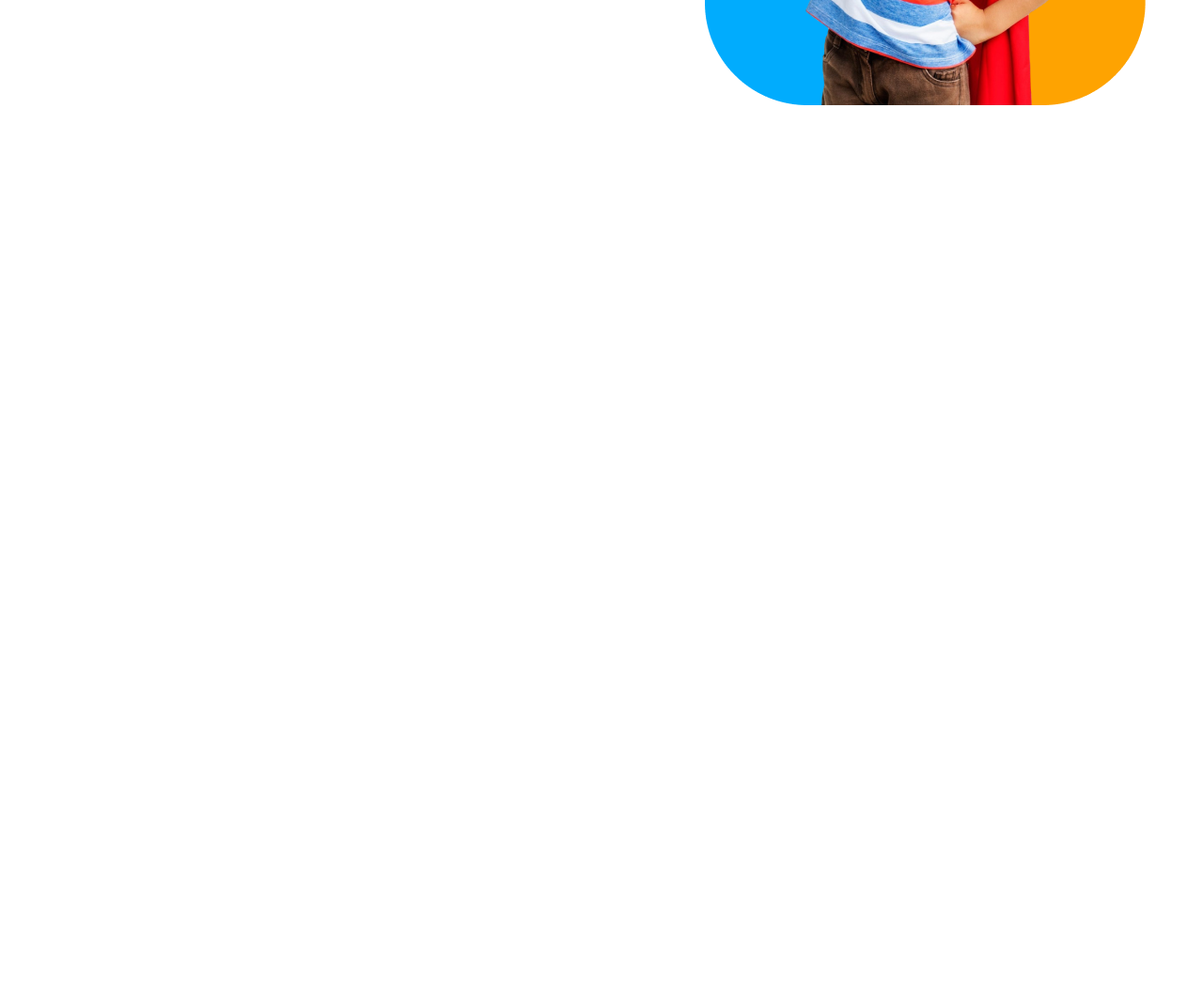
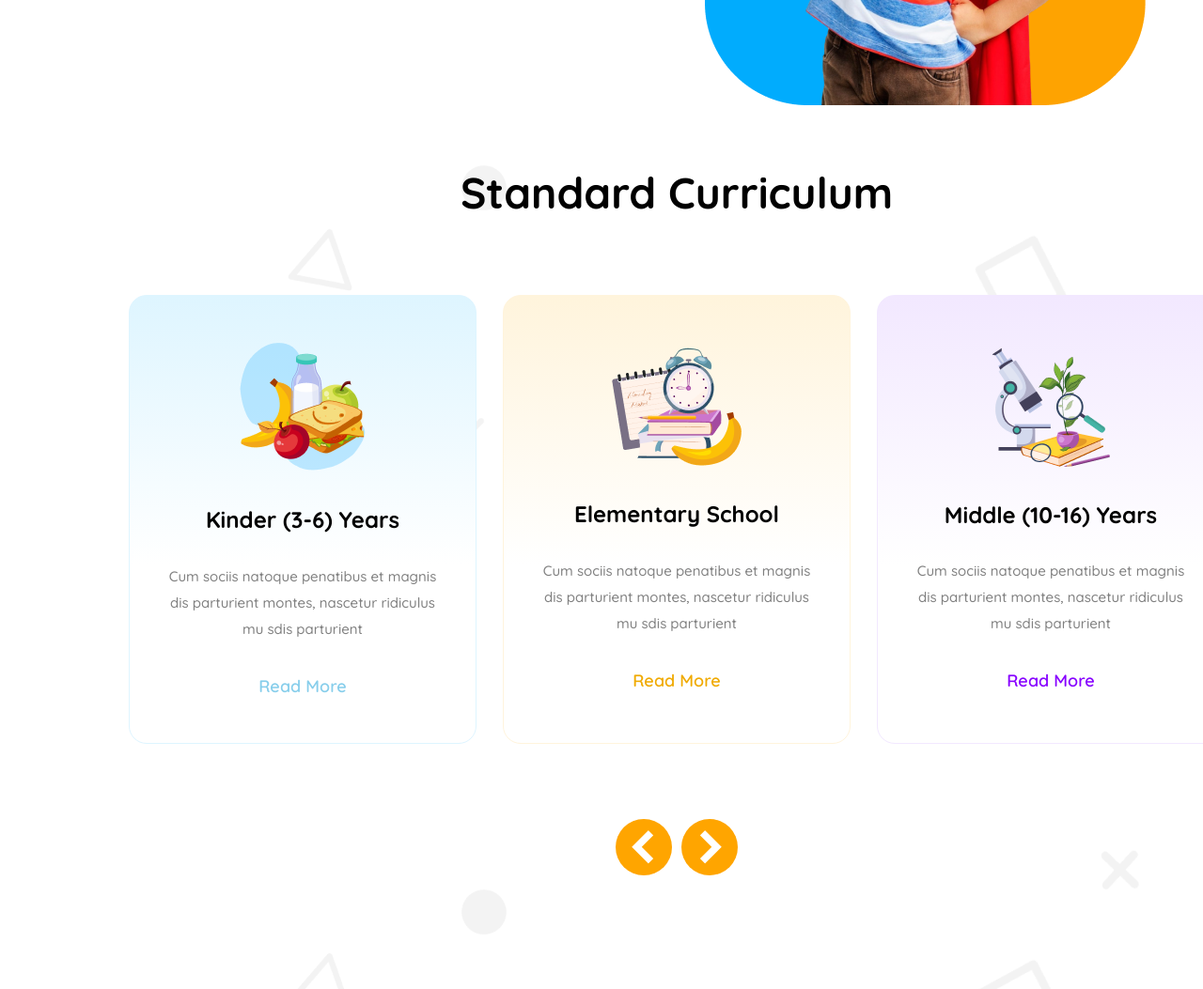
Before and after one commit to Parves24-dev/Assignment-2, a plain HTML site: page B11-A2-Kids-School/index.html in a window 1280 px wide. Shown: the part 565-1618 px from the top of the page at 94% size. Before the commit the page ends 800 px from the top, so only its background shows below. Drawn offline with nearby package versions, Linux system fonts and the light colour scheme.

Commit message:
cards added

```diff
--- a/B11-A2-Kids-School/index.html
+++ b/B11-A2-Kids-School/index.html
@@ -45,12 +45,58 @@
     </section>
 
 
+    <section class="Standard-Curriculum">
+        <h3>Standard Curriculum </h3>
+        <div class="cards">
+            <div class="card-1">
+                <div><img src="assets/kinder.png" alt=""></div>
+                <div>
+                    <h4>Kinder (3-6) Years</h4>
+                    <p>Cum sociis natoque penatibus et magnis
+                        dis parturient montes, nascetur ridiculus
+                        mu sdis parturient</p>
+                </div>
+                <div><a href="#">Read More</a></div>
+            </div>
+            <div class="card-2">
+             <div><img src="assets/elementary.png" alt=""></div>
+             <div>
+                <h4>Elementary School</h4>
+                <p>Cum sociis natoque penatibus et magnis
+                    dis parturient montes, nascetur ridiculus
+                    mu sdis parturient</p>
+             </div>
+            <div><a href="#">Read More</a></div>
+            </div>
+            <div class="card-3">
+            <div><img src="assets/middle.png" alt=""></div>
+            <div>
+                <h4>Middle (10-16) Years</h4>
+                <p>Cum sociis natoque penatibus et magnis
+                    dis parturient montes, nascetur ridiculus
+                    mu sdis parturient</p>
+            </div>
+            <div><a href="#">Read More</a></div>
+        </div>
+
+        </div>
 
 
 
-    <!-- <footer>
-        Lorem ipsum, dolor sit amet consectetur adipisicing elit. Vero magni hic, aspernatur error esse id omnis a fugit numquam non deleniti ducimus nihil molestias dolor at, harum unde iusto ex.
-    </footer> -->
+        <div class="orenge-icons">
+           <i class='bx bxs-chevron-left' ></i>
+           <i class='bx bxs-chevron-right'></i>
+        </div>
+
+    </section>
+
+
+
+
+
+    <footer>
+
+    </footer>
 </body>
 </html>
 
--- a/B11-A2-Kids-School/style.css
+++ b/B11-A2-Kids-School/style.css
@@ -106,7 +106,7 @@ header>nav{
 
 .benner{
     display: flex;
-    width: 1160px;
+    width: 1158px;
     align-items: center;
     margin: 0 auto;
     gap: 50px;
@@ -142,6 +142,148 @@ header>nav{
 }
 
 
+
+
+/* Standard Curriculum */
+.Standard-Curriculum{
+    background-image: url(assets/bg.png);
+    height: 880px;
+    width:1440px ;
+
+}
+.Standard-Curriculum h3 {
+    font-size: 46px;
+    text-align: center;
+    margin-top: 60px;
+    margin-bottom: 80px;
+}
+.cards{
+    display: flex;
+    align-items: center;
+    justify-content: center;
+    gap: 28px;
+}
+.cards a:hover{
+    color: crimson;
+}
+
+.card-1{
+    width: 368px;
+    height: 476px;
+    background: rgb(255,255,255);
+    background: linear-gradient(0deg, rgba(255,255,255,1) 40%, rgba(222,245,255,1) 100%);
+    border: 1px solid rgb(222, 245, 255,100%);
+    display: flex;
+    align-items: center;
+    justify-content: center;
+    flex-direction: column;
+    border-radius: 19px;
+
+}
+.card-1 h4{
+    text-align: center;
+    font-size: 24px;
+
+}
+.card-1 p{
+    text-align:center ;
+    color: #808080;
+    line-height: 28px;
+    width: 290px;
+    font-size: 15px;
+
+}
+.card-1 a{
+    margin-top: 20px;
+    color: skyblue;
+    font-weight: 600;
+}
+
+
+.card-2{
+    width: 368px;
+    height: 476px;
+    background: rgb(255,255,255);
+    background: linear-gradient(0deg, rgba(255,255,255,1) 40%, rgba(255,244,220,1) 100%);
+    border: 1px solid rgba(255,244,220,1) ;
+    display: flex;
+    align-items: center;
+    justify-content: center;
+    flex-direction: column;
+    border-radius: 19px;
+
+}
+.card-2 h4{
+    text-align: center;
+    font-size: 24px;
+
+}
+.card-2 p{
+    text-align:center ;
+    color: #808080;
+    line-height: 28px;
+    width: 290px;
+    font-size: 15px;
+
+}
+.card-2 a{
+    margin-top: 20px;
+    color:#f0aa00;
+    font-weight: 600;
+}
+
+
+.card-3{
+    width: 368px;
+    height: 476px;
+    background: rgb(255,255,255);
+    background: linear-gradient(0deg, rgba(255,255,255,1) 40%, rgba(242,232,255,1) 100%);
+    border: 1px solid rgba(242,232,255,1);
+    display: flex;
+    align-items: center;
+    justify-content: center;
+    flex-direction: column;
+    border-radius: 19px;
+
+}
+.card-3 h4{
+    text-align: center;
+    font-size: 24px;
+
+}
+.card-3 p{
+    text-align:center ;
+    color: #808080;
+    line-height: 28px;
+    width: 290px;
+    font-size: 15px;
+
+}
+.card-3 a{
+    margin-top: 20px;
+    color: #8700ff;
+    font-weight: 600;
+}
+.orenge-icons i{
+    background-color: orange;
+    font-size: 60px;
+    color: white;
+    border-radius: 50%;
+
+
+
+}
+.orenge-icons{
+    display: flex;
+    justify-content: center;
+    width: 1160px;
+    margin:0 auto;
+    margin-top: 80px;
+    margin-bottom: 60px;
+    gap: 10px;
+
+}
+
 footer{
     width:1440px;
     height: 519px;
```
